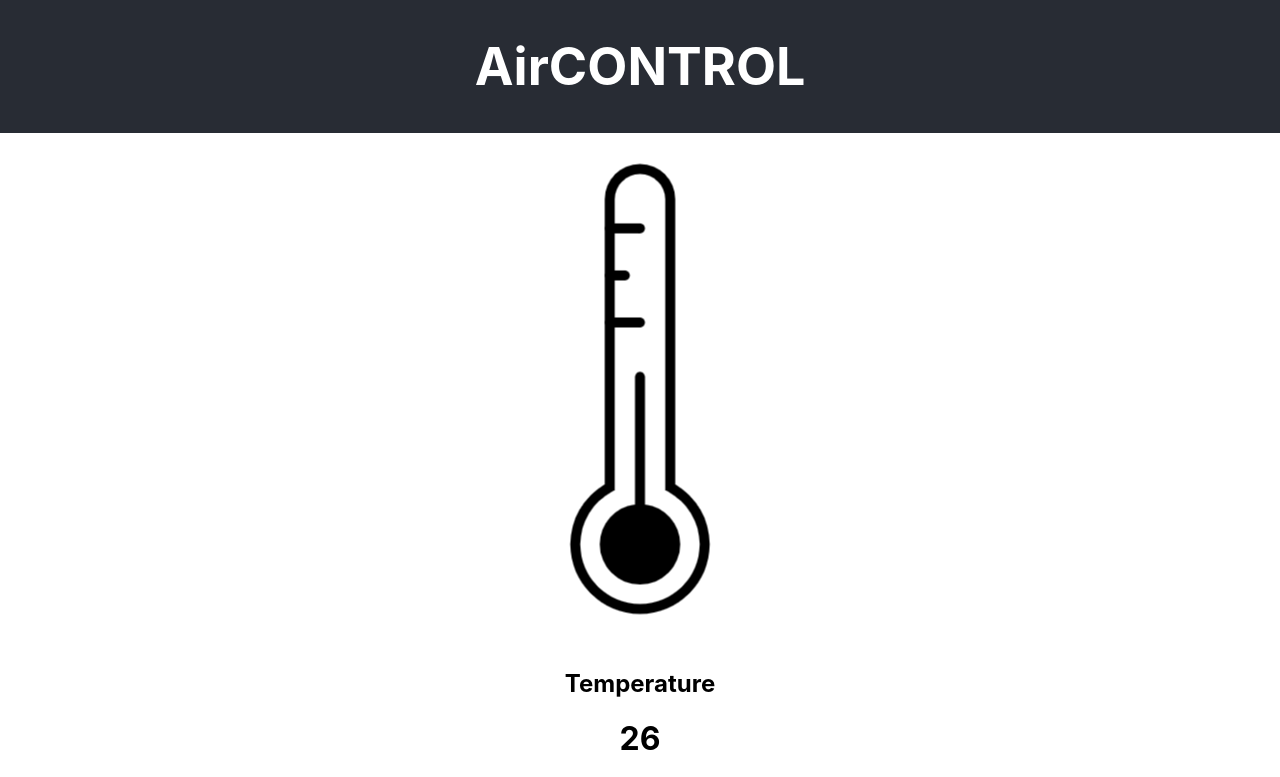
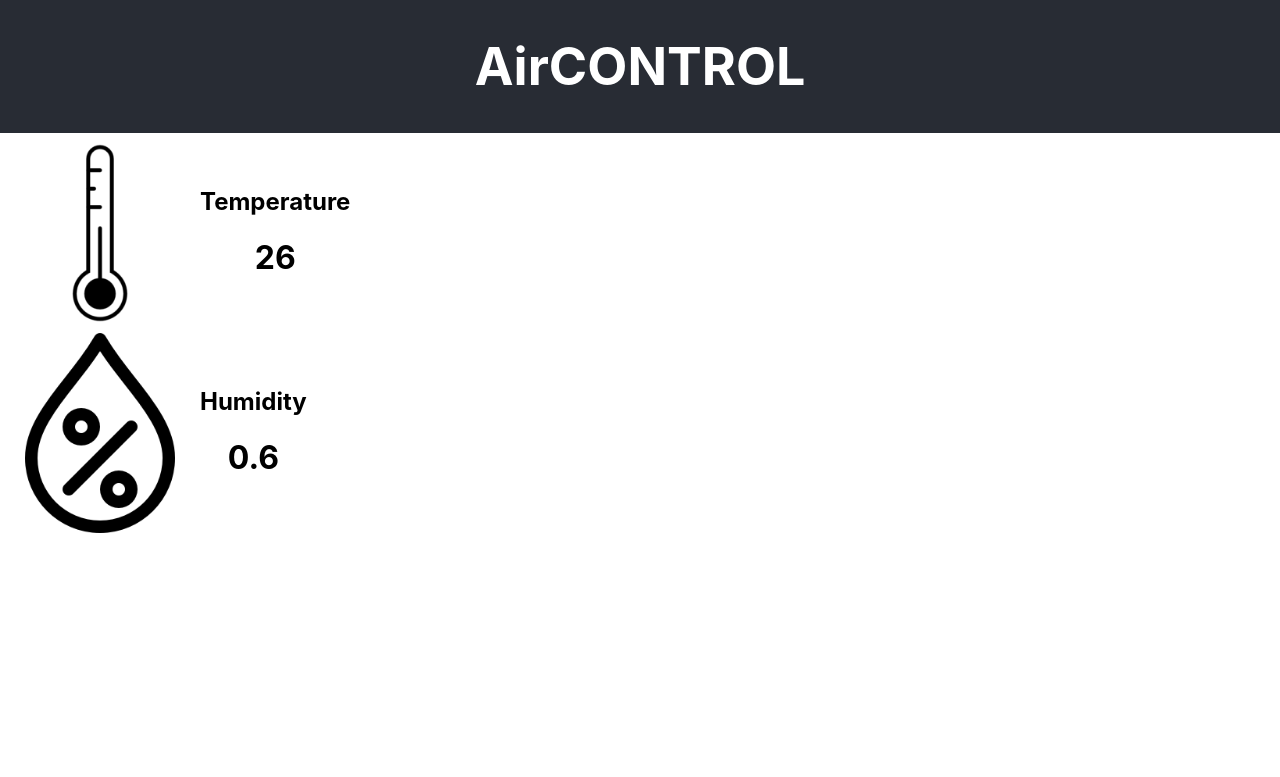
Before and after one commit to KawinM23/EmbeddedLabProjectWebsite, a React (Create React App) app: page / in a window 1280 px wide. Shown: the top 777 px of the page. Built offline with nearby package versions, Linux system fonts and the light colour scheme.

Commit message:
DisplayData UI Adjustment

```diff
--- a/src/App.css
+++ b/src/App.css
@@ -27,6 +27,14 @@
   color: #61dafb;
 }
 
-.Display-box{
+.Display-box {
   display: flex;
+  width: 50%;
+  height: 200px;
+  text-align: center;
+  vertical-align: middle;
 }
+
+.Display-text {
+  margin: auto 0 auto 0;
+}
--- a/src/DisplayData.tsx
+++ b/src/DisplayData.tsx
@@ -1,15 +1,17 @@
 import React from "react"
 
-function DisplayData(props: any){
+function DisplayData(props: any) {
     const url: string = props.name + ".png";
 
     return (
 
-        <div className="display-box">
+        <div className="Display-box">
 
-            <img className="display-icon" src={url} alt={props.name}/>
-            <h2>{props.name}</h2>
-            <h1>{props.value}</h1>
+            <img className="Display-icon" src={url} alt={props.name} />
+            <div className="Display-text">
+                <h2>{props.name}</h2>
+                <h1>{props.value}</h1>
+            </div>
         </div>
 
     )
```
